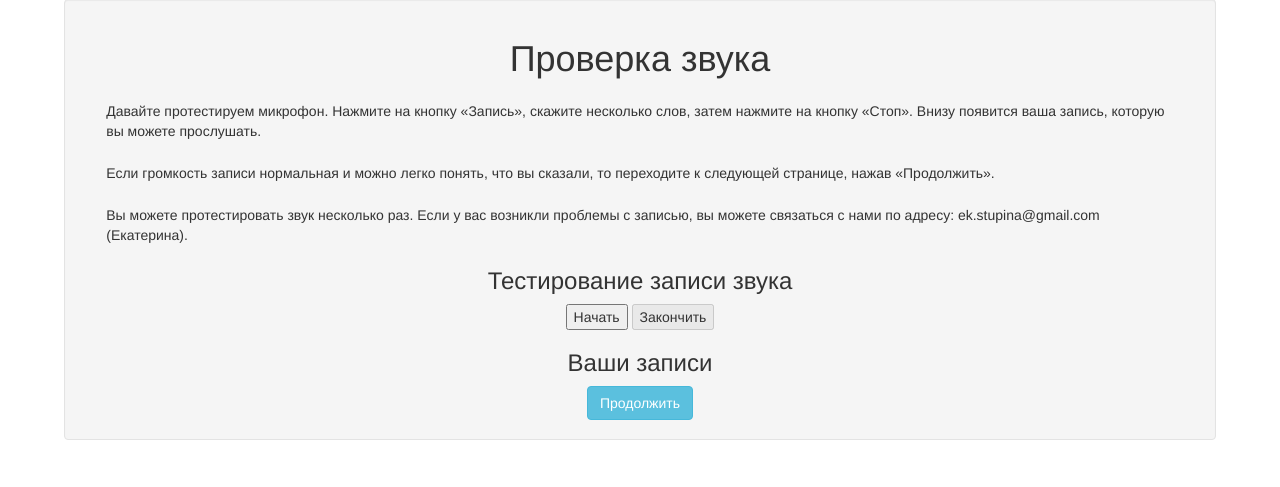
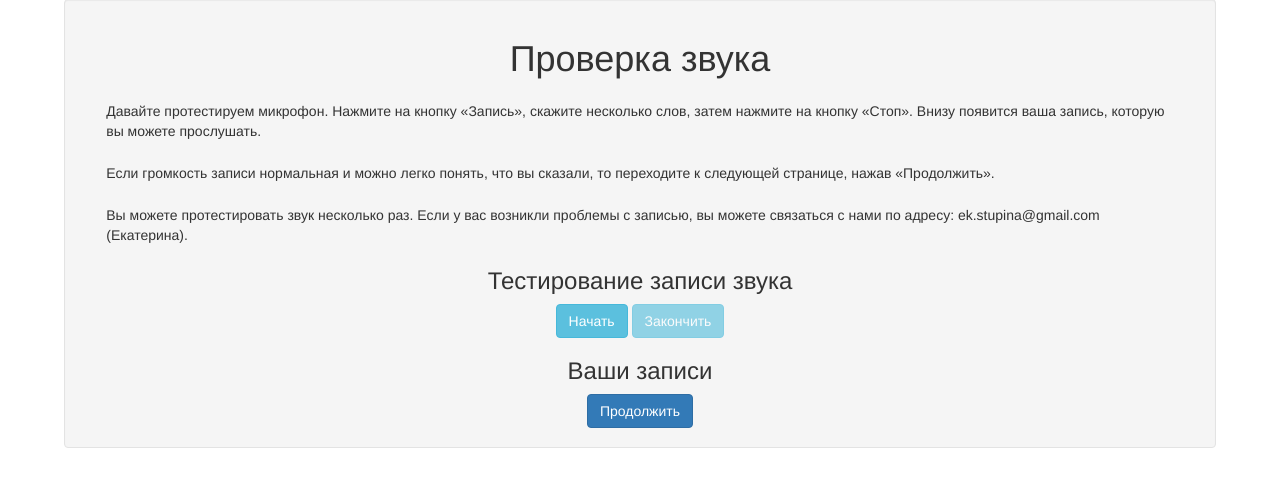
Before and after one commit to KatyaTulit/LanguageLocalizer, a Django app: page /localizer/soundtest/ in a window 1280 px wide. Shown: the part 65-552 px from the top of the page. Run offline with Django 3.2, Linux system fonts and the light colour scheme; data that the repository does not hold is empty; some libraries are stand-ins or nearby versions.

Commit message:
Changed orientation of questionnaire form

```diff
--- a/localizer/models.py
+++ b/localizer/models.py
@@ -29,6 +29,8 @@ class Subject(models.Model):
             ('female', 'Женщина'), ('male', 'Мужчина'), ('other', 'Иное')
         )
     )
+
+
 
     DIPLOMA = 'Higher'
     STUDENT = 'Student'
--- a/localizer/templates/localizer/questionnaire.html
+++ b/localizer/templates/localizer/questionnaire.html
@@ -36,8 +36,8 @@
 
         <form action='.' enctype="multipart/form-data" method="post">
             {% csrf_token %}
-            {{ form }}
-            <input type="submit" value="Submit" />
+            {{ form.as_p }}
+            <input type="submit" class="btn btn-primary" value="Продолжить" />
         </form>
     </div>
     <!-- <a class="btn btn-primary" href="{% url 'localizer:instructions' %}">Продолжить</a> -->
--- a/localizer/templates/localizer/soundtest.html
+++ b/localizer/templates/localizer/soundtest.html
@@ -54,13 +54,13 @@
 
         <h3>Тестирование записи звука</h3>
 
-        <button id="start" >Начать</button>
-        <button id="stopButton" disabled>Закончить</button>
+        <button id="start" class="btn btn-info" >Начать</button>
+        <button id="stopButton" class="btn btn-info" disabled>Закончить</button>
 
         <h3>Ваши записи</h3>
         <ul id="recordingslist"></ul>
 
-        <a class="btn btn-info" href="{% url 'localizer:questionnaire' %}">Продолжить</a>
+        <a class="btn btn-primary" href="{% url 'localizer:questionnaire' %}">Продолжить</a>
     </div>
 
     <script>
```
